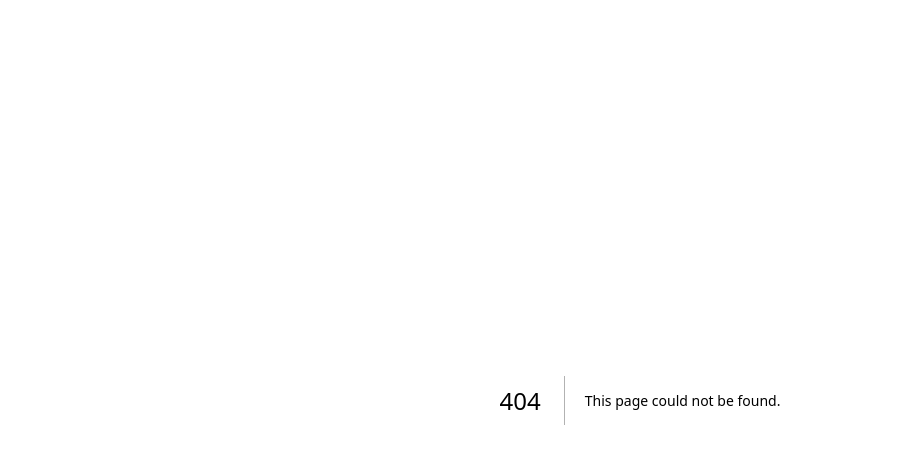
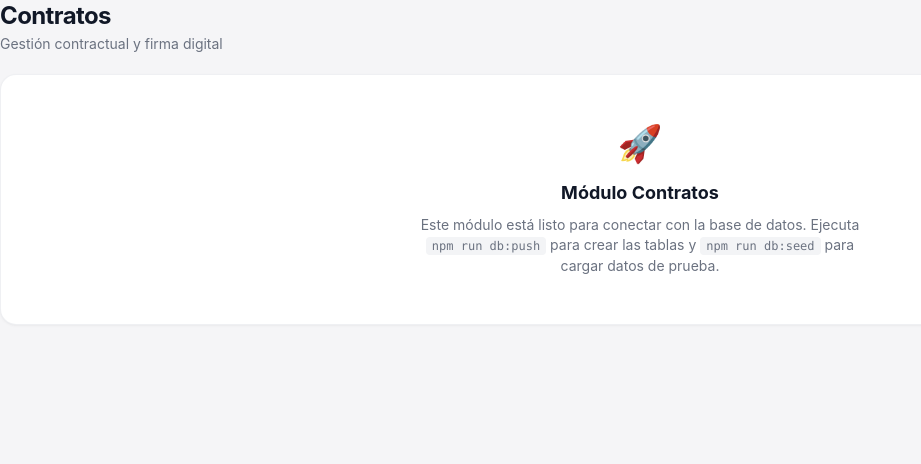
Before and after one commit to creatitagency/isp-manager-pro, a Next.js app: page /contratos in a window 1280 px wide. Before the commit this address had no page. Shown: the top 464 px of the page, without its empty margins (0-921 px from the left). Built offline with nearby package versions, Linux system fonts and the light colour scheme.

Commit message:
Add src/app/(admin)/contratos/page.tsx

```diff
--- /dev/null
+++ b/src/app/(admin)/contratos/page.tsx
@@ -0,0 +1,19 @@
+export default function ContratosPage() {
+  return (
+    <div className="space-y-5 animate-fade-in">
+      <div>
+        <h1 className="page-title">Contratos</h1>
+        <p className="page-subtitle">Gestión contractual y firma digital</p>
+      </div>
+      <div className="card p-12 text-center">
+        <div className="text-4xl mb-4">🚀</div>
+        <h2 className="text-lg font-bold text-gray-900 mb-2">Módulo Contratos</h2>
+        <p className="text-sm text-gray-500 max-w-md mx-auto">
+          Este módulo está listo para conectar con la base de datos.
+          Ejecuta <code className="bg-gray-100 px-1.5 py-0.5 rounded text-[12px]">npm run db:push</code> para crear las tablas
+          y <code className="bg-gray-100 px-1.5 py-0.5 rounded text-[12px]">npm run db:seed</code> para cargar datos de prueba.
+        </p>
+      </div>
+    </div>
+  );
+}
```
